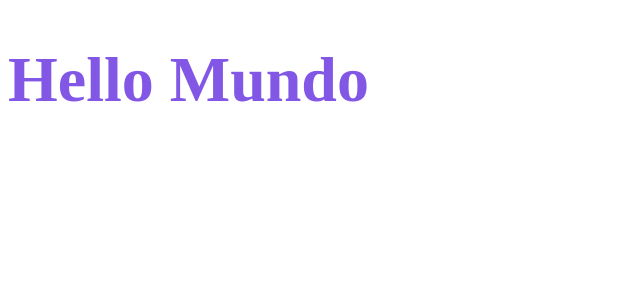
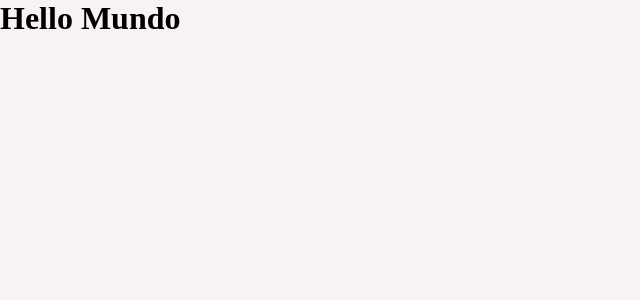
Before and after one commit to davim5/dtmoney-React, a React (Create React App) app: page / in a window 1280 px wide. Shown: the top 300 px of the page, without its empty margins (0-640 px from the left). Built offline with nearby package versions, Linux system fonts and the light colour scheme.

Commit message:
02-Criando-Estilos-Globais

```diff
--- a/public/index.html
+++ b/public/index.html
@@ -6,6 +6,7 @@
       name="description"
       content="Web site created using create-react-app"
     />
+    <link rel="shortcut icon" href="favicon.png" type="image/png">
     <title>dtmoney</title>
   </head>
   <body>
--- a/src/App.tsx
+++ b/src/App.tsx
@@ -1,14 +1,10 @@
-import styled from 'styled-components';
-
-const Title = styled.h1`
-  font-size:64px;
-  color: #8257e6;
-`
+import { GlobalStyle } from './styles/global'
 
 export function App() {
   return (
     <div className="App">
-      <Title>Hello Mundo</Title>
+      <h1>Hello Mundo</h1>
+      <GlobalStyle/>
     </div>
   );
 }
--- /dev/null
+++ b/src/styles/global.ts
@@ -0,0 +1,45 @@
+import { createGlobalStyle } from 'styled-components';
+
+export const GlobalStyle = createGlobalStyle`
+    :root {
+        --background: #f8f2f5;
+        --red: #e52e4d;
+        --blue: #5429cc;
+
+        --blue-light: #6933ff;
+
+        --text-title: #363f5f;
+        --text-body: #969cb3;
+
+        --shape: #ffffff;
+    }
+
+    * {
+        margin:0;
+        padding:0;
+        box-sizing:border-box;
+    }
+
+    html {
+        @media (max-width:1080px){
+            font-size:93.75%;
+        }
+        @media (max-width:720px){
+            font-size:87.5%;
+        }
+    }
+
+    body {
+        background: var(--background);
+        -webkit-font-smoothing: antialiased;
+    }
+
+    button {
+        cursor: pointer;
+    }
+
+    [disabled] {
+        opacity:0.6;
+        cursor: not-allowed;
+    }
+`;
```
Also changed, not shown: 1 other file (tests, documents, lock files or other folders).
